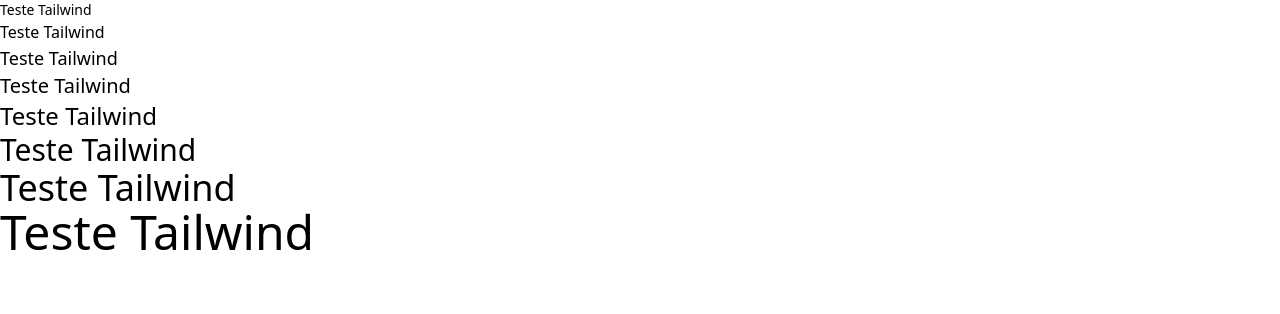
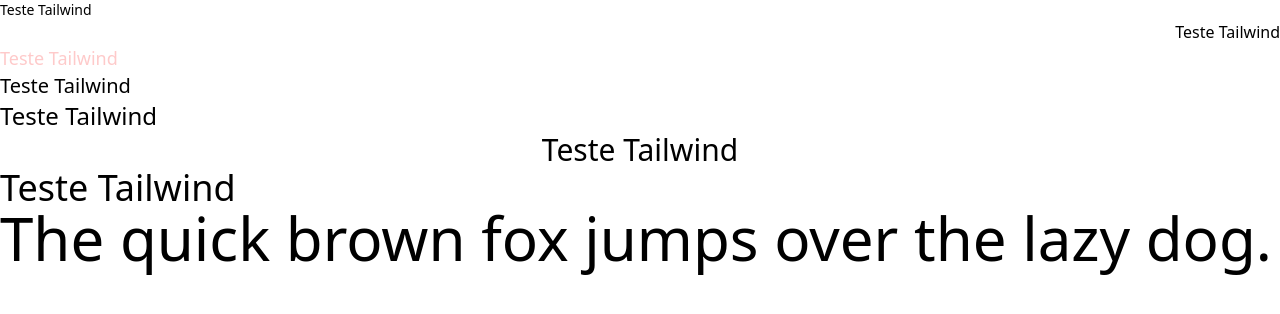
Before and after one commit to abilioepalanga/Sidebar-Menu, a website: page TailwindCss/index.html in a window 1280 px wide. Drawn offline with Linux system fonts and the light colour scheme.

Commit message:
Font_Sizes

```diff
--- a/TailwindCss/index.html
+++ b/TailwindCss/index.html
@@ -7,12 +7,15 @@
     </head>
     <body>
         <h2 class="text-sm">Teste Tailwind</h2>
-        <h2 class="text-base">Teste Tailwind</h2>
-        <h2 class="text-lg">Teste Tailwind</h2>
+        <h2 class="text-base text-right">Teste Tailwind</h2>
+        <h2 class="text-lg text-red-200">Teste Tailwind</h2>
         <h2 class="text-xl">Teste Tailwind</h2>
         <h2 class="text-2xl">Teste Tailwind</h2>
-        <h2 class="text-3xl">Teste Tailwind</h2>
+        <h2 class="text-3xl text-center">Teste Tailwind</h2>
         <h2 class="text-4xl">Teste Tailwind</h2>
-        <h2 class="text-5xl">Teste Tailwind</h2>
+
+        <p class="text-base md:text-6xl">
+            The quick brown fox jumps over the lazy dog.
+        </p>
     </body>
 </html>
```
Also changed, not shown: TailwindCss/tailwind.css.
